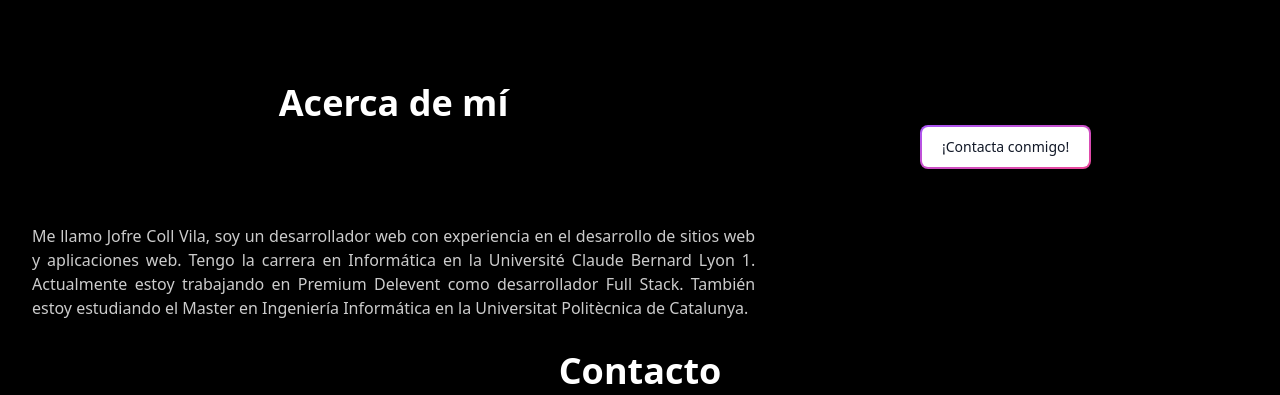
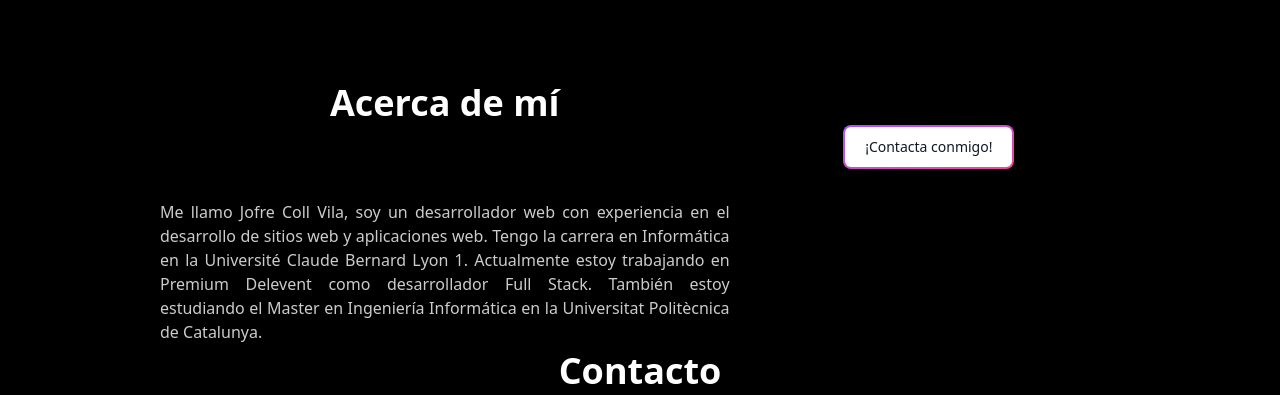
Before and after one commit to Jofrix98/Portafolio, an Astro site: page / in a window 1280 px wide. Shown: the part 2199-2594 px from the top of the page. Built offline with nearby package versions, Linux system fonts and the light colour scheme; Astro itself is replaced by a stand-in of ours.

Commit message:
💡 UPDATE: id & max-width

```diff
--- a/src/components/About.astro
+++ b/src/components/About.astro
@@ -1,4 +1,4 @@
-<section class="about max-w-7xl mx-auto px-4 sm:px-6 lg:px-8 grid grid-cols-5 grid-rows-5 gap-4 place-items-center">
+<section id="about" class="max-w-5xl mx-auto px-4 sm:px-6 lg:px-8 grid grid-cols-5 grid-rows-5 gap-4 place-items-center">
    <div class="col-span-3 row-span-2">
       <h2 class="text-4xl font-bold text-white mb-12 text-center">Acerca de mí</h2>
    </div>
```
